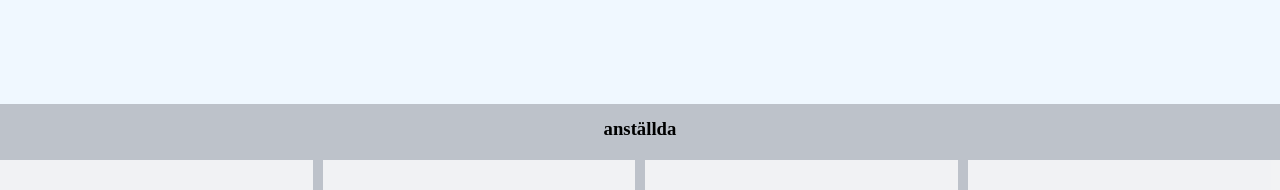
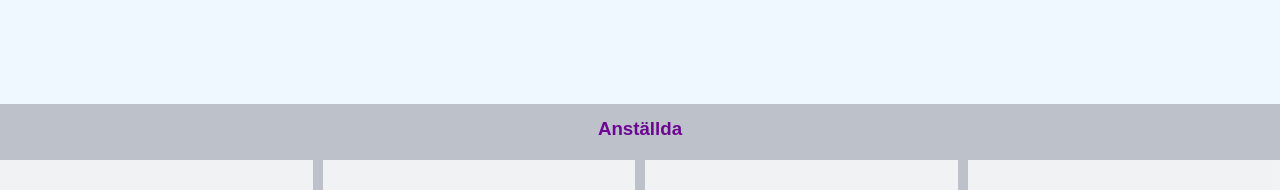
Before and after one commit to josephkhella2010/grupp-projekt, a plain HTML site: page om oss.html in a window 1280 px wide. Shown: the part 896-1086 px from the top of the page. Drawn offline with Linux system fonts and the light colour scheme.

Commit message:
senaste upto

```diff
--- a/style.css
+++ b/style.css
@@ -253,6 +253,11 @@ justify-content: center;
     align-items: center;
     gap: 10px;
 
+}
+.container-two-om-oss h3{
+text-transform: capitalize;
+font-family: Arial, Helvetica, sans-serif;
+color:rgb(110, 4, 148)
 }
 .anstalld{
     width: 100%;
```
